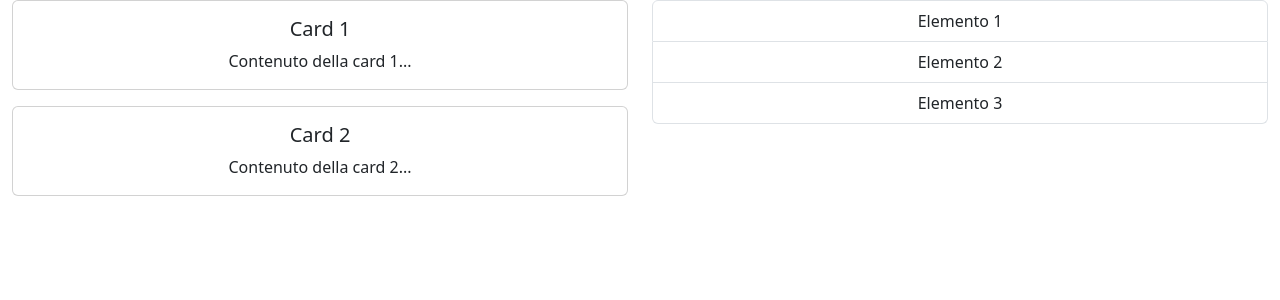
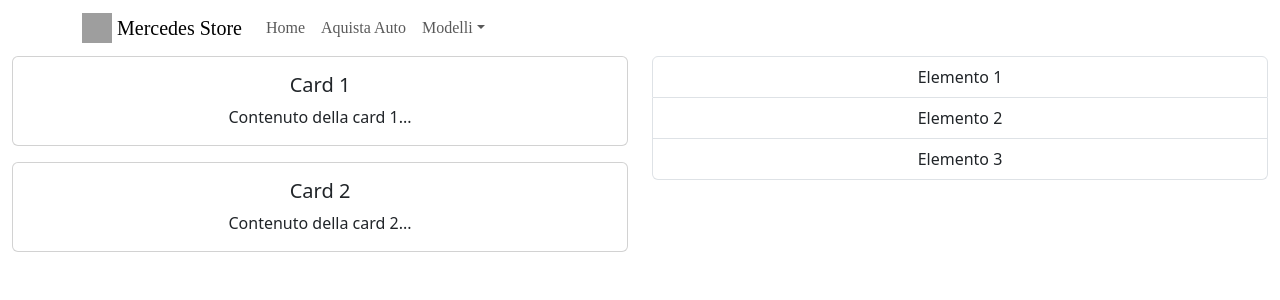
Before and after one commit to GiorgioMigliaccio08/Mercedes-Store, a React (Create React App) app: page /modelli in a window 1280 px wide. Shown: the top 300 px of the page. Built offline with nearby package versions, Linux system fonts and the light colour scheme; grey boxes are pictures that could not be loaded; a web font is replaced by a local one.

Commit message:
Modify Modelli

```diff
--- a/src/components/Modelli.jsx
+++ b/src/components/Modelli.jsx
@@ -1,8 +1,10 @@
 import React from "react";
+import NavBar from "./NavBar";
 
 const Modelli = () => {
   return (
     <div className="container-fluid">
+      <NavBar />
       <div className="row">
         <div className="col-md-6">
           <div className="card mb-3">
```
